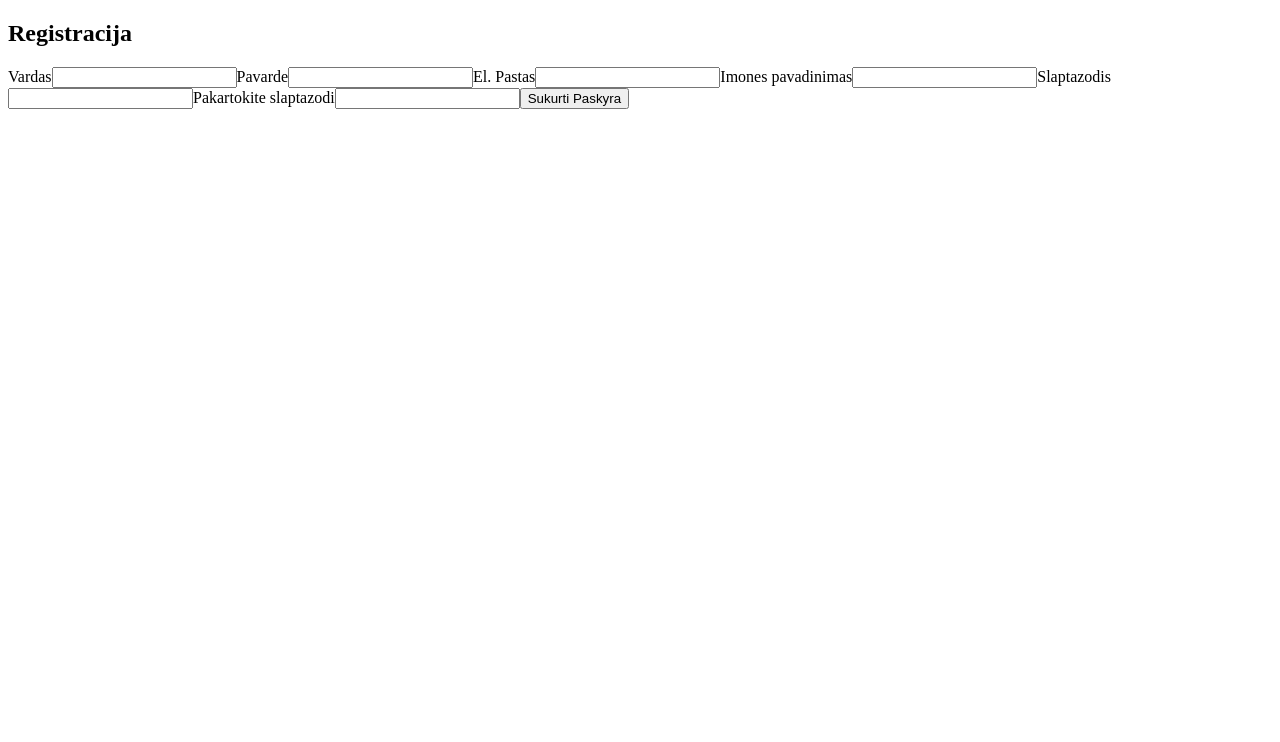
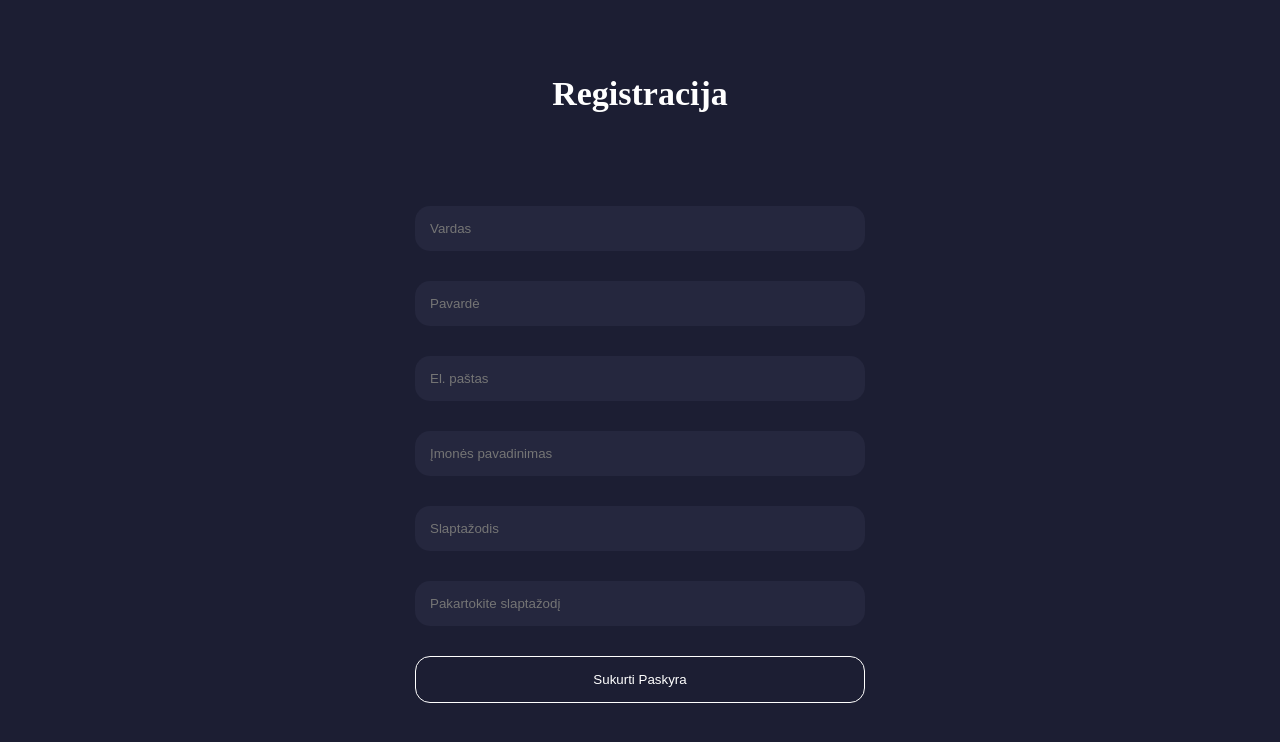
Before and after one commit to dncworking/StaffFlow, a React (Vite) app: page /register in a window 1280 px wide. Shown: the top 742 px of the page. Built offline with nearby package versions, Linux system fonts and the light colour scheme.

Commit message:
Add module styles to login and register forms

```diff
--- a/src/App.css
+++ b/src/App.css
@@ -0,0 +1,7 @@
+html, body {
+  margin: 0;
+  padding: 0;
+  width: 100%;
+  height: 100%;
+  background-color: #1c1e33; /* Uždedam bazinę spalvą, kad nebūtų blyksnių */
+}
--- a/src/App.jsx
+++ b/src/App.jsx
@@ -8,6 +8,7 @@ import { Toaster } from "react-hot-toast";
 import React, { useState } from "react";
 import Register from "./Register";
 import Login from "./Login";
+
 // import Dashboard from "./Dashboard"; // tavo būsimas darbuotojų sąrašas
 
 function App() {
--- a/src/Login.jsx
+++ b/src/Login.jsx
@@ -1,5 +1,6 @@
 import { useForm } from "react-hook-form";
 import { useNavigate } from "react-router-dom";
+import style from "./RegANDLog.module.css";
 const Login = () => {
   const navigate = useNavigate();
   const {
@@ -28,21 +29,34 @@ const Login = () => {
   };
 
   return (
-    <div>
-      <h2>Prisijungimas</h2>
-      <form onSubmit={handleSubmit(onSubmit)}>
-        <label>El. Pastas</label>
+    <div className={style.main}>
+      <h2 className={style.h2}>Prisijungimas</h2>
+      <form onSubmit={handleSubmit(onSubmit)} className={style.form}>
         <input
+          className={style.input}
+          placeholder="El. Paštas"
           type="text"
           {...register("email", { required: "Įveskite el. paštą" })}
         />
-        <label>Slaptazodis</label>
+        {errors.email && (
+          <span className={style.error}>{errors.email.message}</span>
+        )}
+
         <input
+          className={style.input}
+          placeholder="Slaptažodis"
           type="password"
           {...register("password", { required: "Įveskite slaptažodį" })}
         />
-        {errors.loginError && <p>{errors.loginError.message}</p>}
-        <button type="submit">Prisijungti</button>
+        {errors.password && (
+          <span className={style.error}>{errors.password.message}</span>
+        )}
+        {errors.loginError && (
+          <p className={style.error}>{errors.loginError.message}</p>
+        )}
+        <button type="submit" className={style.button}>
+          Prisijungti
+        </button>
       </form>
     </div>
   );
--- /dev/null
+++ b/src/RegANDLog.module.css
@@ -0,0 +1,81 @@
+html,
+body {
+  margin: 0;
+  padding: 0;
+  width: 100%;
+  height: 100%;
+  background-color: #1c1e33;
+  cursor: default;
+}
+
+.button {
+  background-color: #1c1e33;
+  margin-top: 15px;
+  border: 1px solid white;
+  color: white;
+  padding: 15px;
+  border-radius: 15px;
+  cursor: pointer;
+}
+
+.button:hover {
+  background-color: #232749;
+  transform: translateY(-1px) scale(1.02);
+  box-shadow: 0 5px 15px rgba(255, 255, 255, 0.2);
+}
+
+.button:active {
+  transform: translateY(0) scale(0.98); /* Paspaudus mygtukas trumpam "susispaudžia" */
+}
+
+.main {
+  color: white;
+  min-height: 100vh;
+  width: 100%;
+  margin: 0;
+  padding: 0;
+  display: flex;
+  justify-content: center;
+  align-items: center;
+  flex-direction: column;
+}
+
+.h2 {
+  text-align: center;
+  font-size: 34px;
+}
+
+.form {
+  width: 450px;
+  padding-block: 50px;
+  padding-inline: 30px;
+  display: flex;
+  flex-direction: column;
+}
+.label {
+  font-size: 18px;
+}
+
+.input {
+  background-color: #25273e;
+  color: white;
+  border: none;
+  border-radius: 15px;
+  padding: 15px;
+  margin-block: 15px;
+}
+
+/* SPRENDIMAS AUTOFILL PROBLEMAI */
+.input:-webkit-autofill,
+.input:-webkit-autofill:hover,
+.input:-webkit-autofill:focus {
+
+  -webkit-text-fill-color: white !important;
+  box-shadow: 0 0 0px 1000px #25273e inset !important;
+  border: none !important;
+}
+
+.error {
+  color: #ff0000d8;
+  margin-bottom: 10px;
+}
--- a/src/Register.jsx
+++ b/src/Register.jsx
@@ -2,6 +2,7 @@ import React from "react";
 import toast from "react-hot-toast";
 import { useForm } from "react-hook-form";
 import { useNavigate } from "react-router-dom";
+import style from "./RegANDLog.module.css";
 
 const Register = () => {
   const navigate = useNavigate();
@@ -17,33 +18,43 @@ const Register = () => {
   const onSubmit = (data) => {
     localStorage.setItem("adminUser", JSON.stringify(data));
     toast.success("Paskyra sėkmingai sukurta! Nukreipiame...", {
-      duration: 3000,
+      duration: 2000,
       icon: "🚀",
     });
     setTimeout(() => {
       navigate("/login");
-    }, 2500);
+    }, 1500);
     console.log("Sekmingai uzregistruota", data);
   };
 
   return (
-    <div style={{ display: "block" }}>
-      <h2>Registracija</h2>
-      <form onSubmit={handleSubmit(onSubmit)}>
-        <label>Vardas</label>
+    <div className={style.main}>
+      <h2 className={style.h2}>Registracija</h2>
+      <form onSubmit={handleSubmit(onSubmit)} className={style.form}>
+        {/* <label className={style.label}>Vardas</label> */}
         <input
+          className={style.input}
+          placeholder="Vardas"
           type="text"
           {...register("firstName", { required: "Vardas butinas" })}
         />
-        {errors.firstName && <span>{errors.firstName.message}</span>}
-        <label>Pavarde</label>
+        {errors.firstName && (
+          <span className={style.error}>{errors.firstName.message}</span>
+        )}
+        {/* <label className={style.label}>Pavarde</label> */}
         <input
+          placeholder="Pavardė"
+          className={style.input}
           type="text"
           {...register("lastName", { required: "Pavarde butina" })}
         />
-        {errors.lastName && <span>{errors.lastName.message}</span>}
-        <label>El. Pastas</label>
+        {errors.lastName && (
+          <span className={style.error}>{errors.lastName.message}</span>
+        )}
+        {/* <label className={style.label}>El. Pastas</label> */}
         <input
+          className={style.input}
+          placeholder="El. paštas"
           type="text"
           {...register("email", {
             required: "Pastas butinas",
@@ -53,17 +64,25 @@ const Register = () => {
             },
           })}
         />
-        {errors.email && <span>{errors.email.message}</span>}
-        <label>Imones pavadinimas</label>
+        {errors.email && (
+          <span className={style.error}>{errors.email.message}</span>
+        )}
+        {/* <label className={style.label}>Imones pavadinimas</label> */}
         <input
+          className={style.input}
+          placeholder="Įmonės pavadinimas"
           type="text"
           {...register("name", {
             required: "Imones pavadinimas privalomas!",
           })}
         />
-        {errors.name && <span>{errors.name.message}</span>}
-        <label>Slaptazodis</label>
+        {errors.name && (
+          <span className={style.error}>{errors.name.message}</span>
+        )}
+        {/* <label className={style.label}>Slaptazodis</label> */}
         <input
+          className={style.input}
+          placeholder="Slaptažodis"
           type="password"
           {...register("password", {
             required: "Slaptazodis privalomas",
@@ -74,9 +93,13 @@ const Register = () => {
             },
           })}
         />
-        {errors.password && <span>{errors.password.message}</span>}
-        <label>Pakartokite slaptazodi</label>
+        {errors.password && (
+          <span className={style.error}>{errors.password.message}</span>
+        )}
+        {/* <label className={style.label}>Pakartokite slaptazodi</label> */}
         <input
+          className={style.input}
+          placeholder="Pakartokite slaptažodį"
           type="password"
           {...register("confirmPassword", {
             required: "Slaptazodis privalomas",
@@ -85,9 +108,11 @@ const Register = () => {
           })}
         />
         {errors.confirmPassword && (
-          <span>{errors.confirmPassword.message}</span>
+          <span className={style.error}>{errors.confirmPassword.message}</span>
         )}
-        <button type="submit">Sukurti Paskyra</button>
+        <button type="submit" className={style.button}>
+          Sukurti Paskyra
+        </button>
       </form>
     </div>
   );
```
